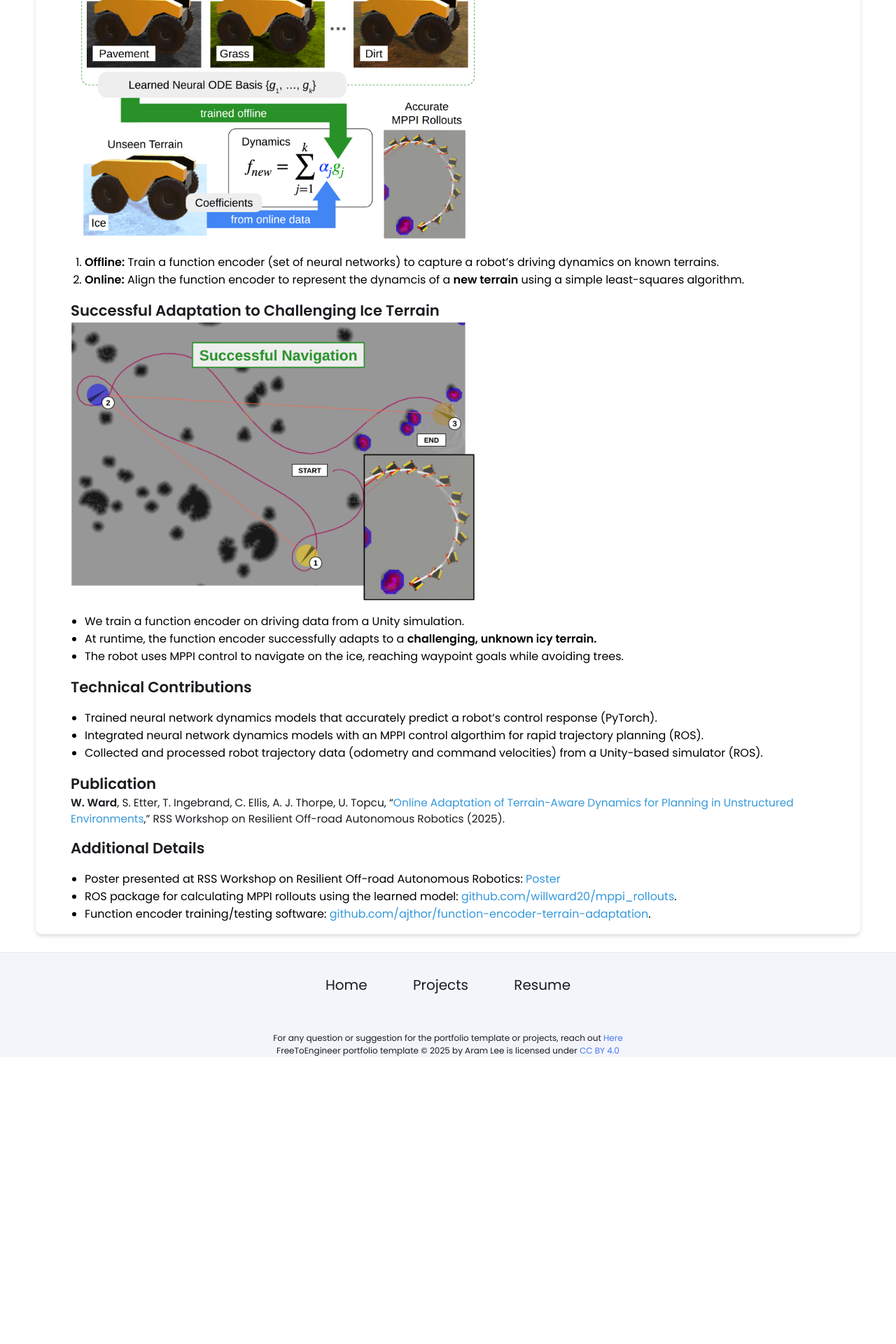
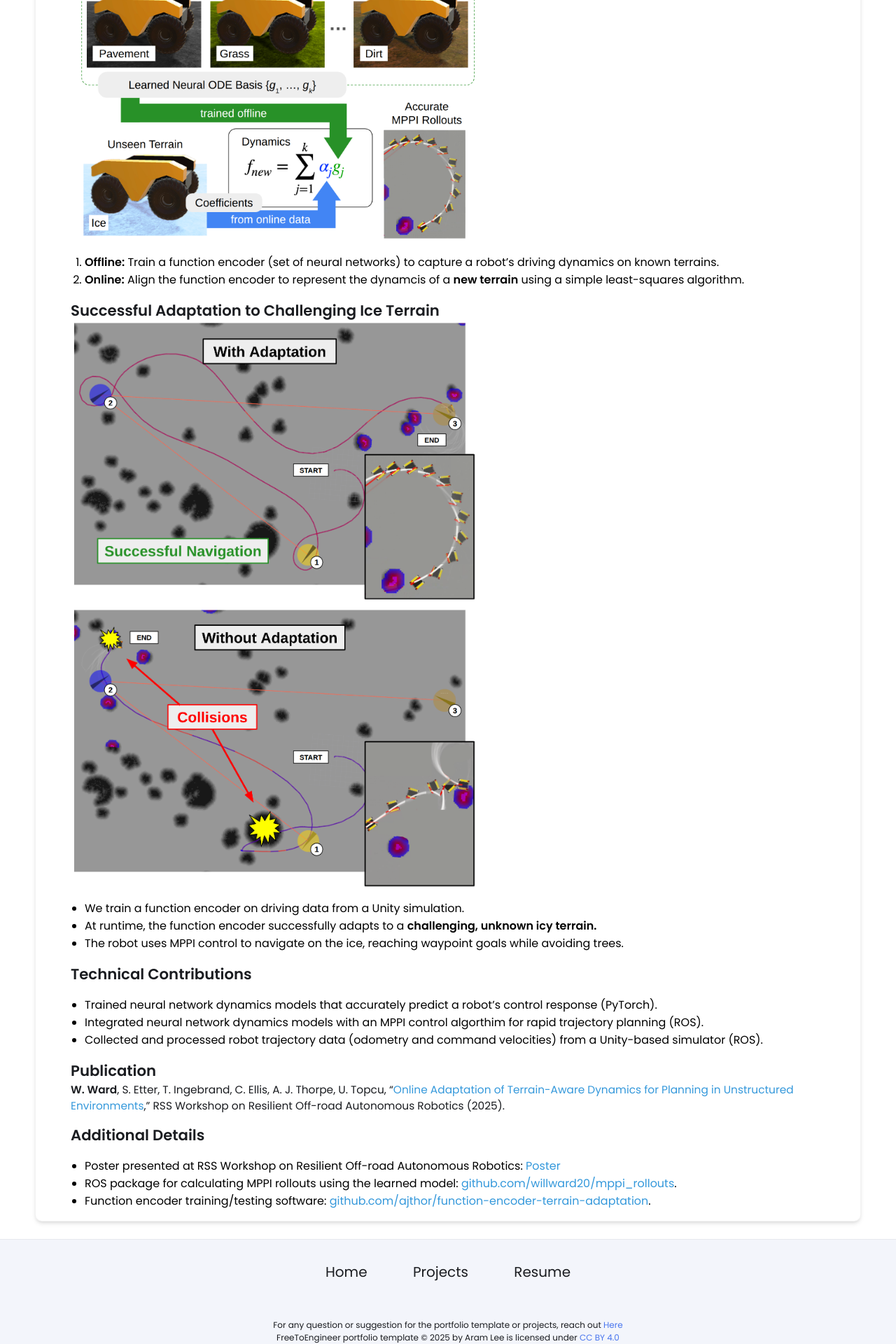
Before and after one commit to willward20/willward20.github.io, a Jekyll site: the page built from _projects/RSS-terrain-adaptation/index.md, in a window 1280 px wide. Shown: the part 978-2898 px from the top of the page at 70% size. Built offline with Jekyll 4.4.1, drawn with Linux system fonts in a browser that asks for light colours; before the commit the page ends 2488 px from its top, so only the background shows below that.

Commit message:
Update index.md

```diff
--- a/_projects/RSS-terrain-adaptation/index.md
+++ b/_projects/RSS-terrain-adaptation/index.md
@@ -29,7 +29,7 @@ Mobile robots driving in off-road environments face rapidly changing terrain con
 
 ## Successful Adaptation to Challenging Ice Terrain
 
-{% include image-gallery.html images="function-encoder-navigation.png" height="400" %}
+{% include image-gallery.html images="with-adaptation.png, without-adaptation.png" height="400" %}
 
 * We train a function encoder on driving data from a Unity simulation.
 * At runtime, the function encoder successfully adapts to a **challenging, unknown icy terrain.**
```
